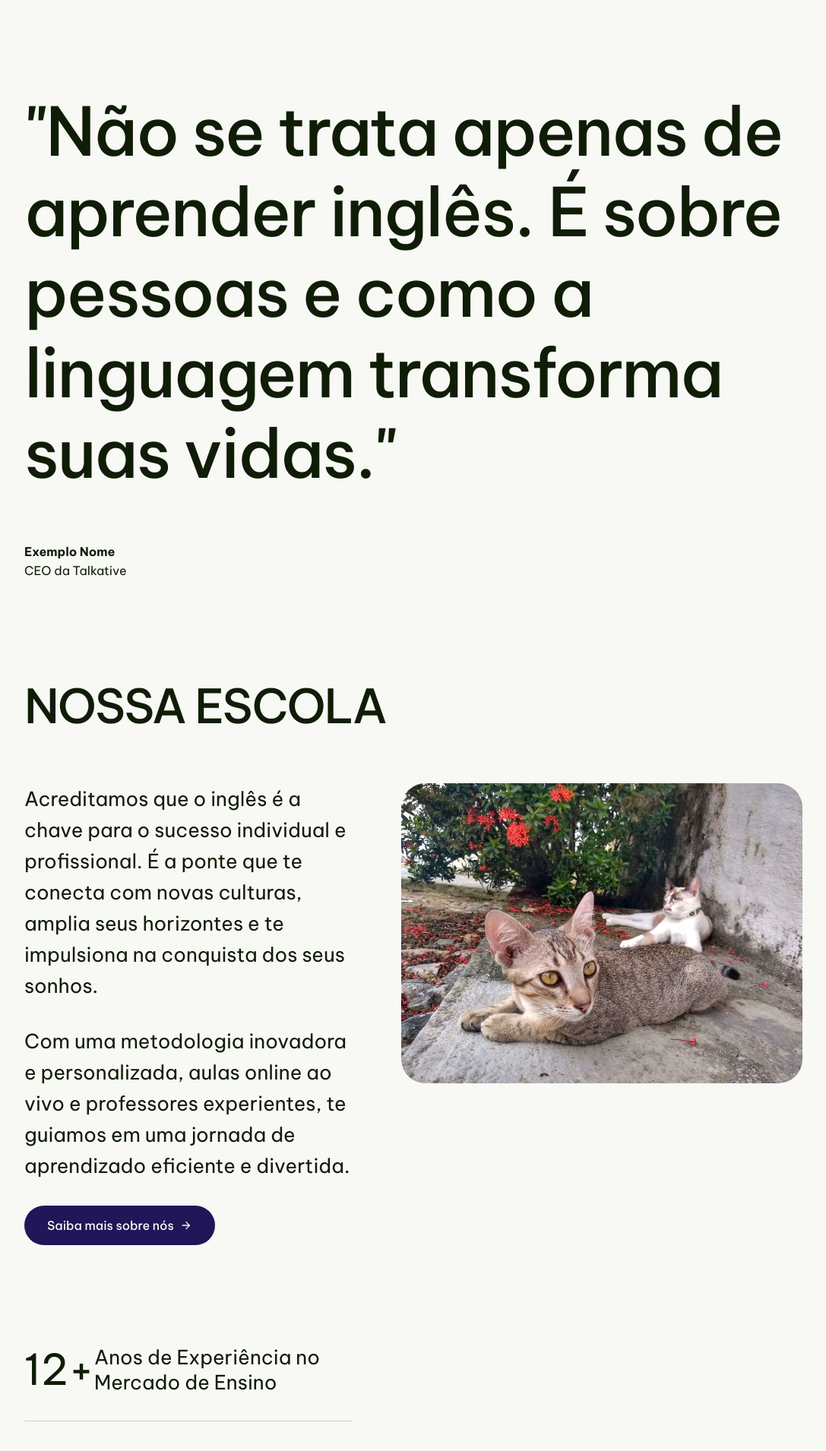
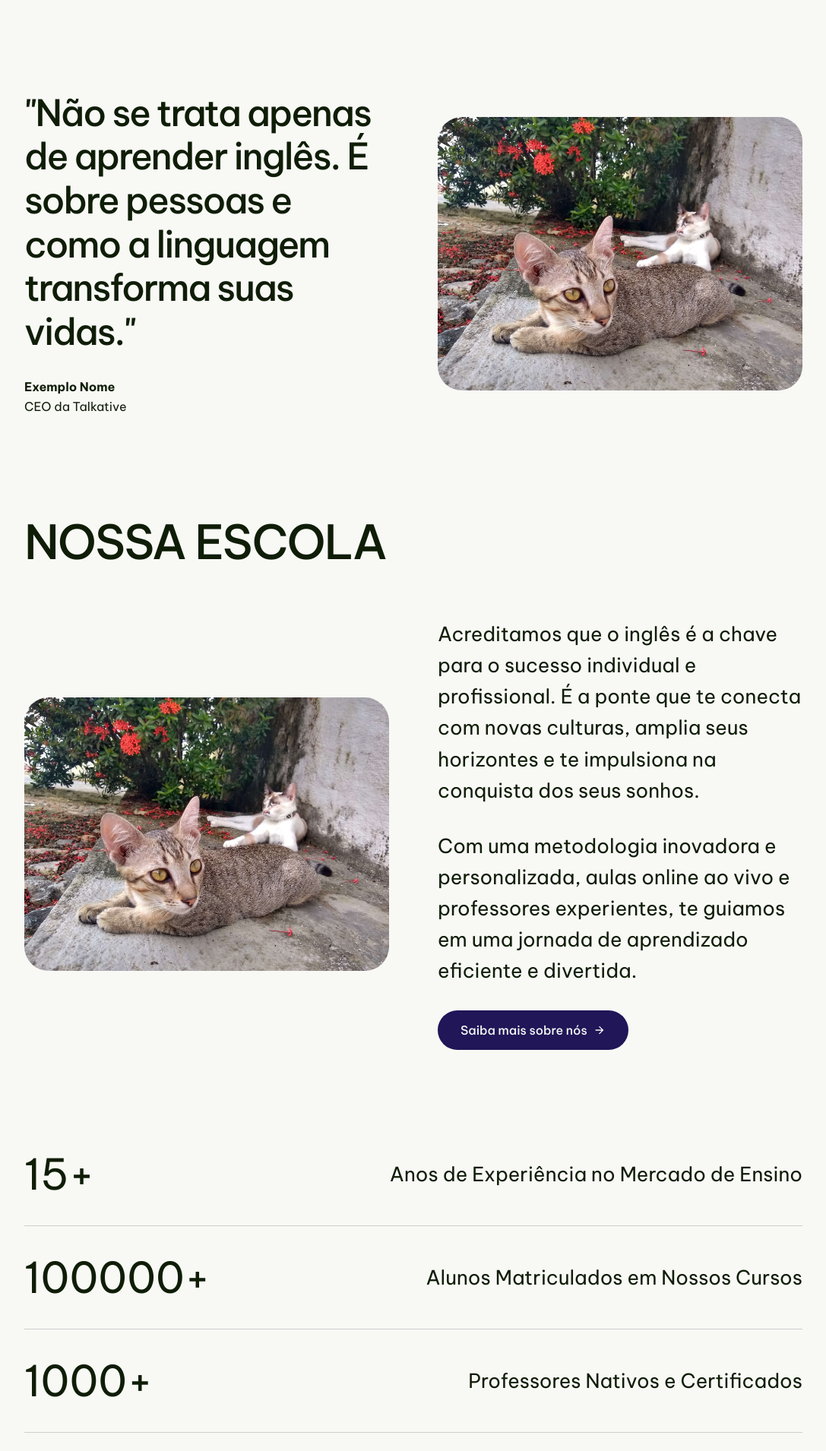
Before and after one commit to SnayderRodrigues/react-study, a React (Vite) app: page / in a window 1280 px wide. Shown: the part 1640-3550 px from the top of the page at 76% size, without its empty margins (96-1183 px from the left). Built offline with nearby package versions, Linux system fonts and the light colour scheme.

Commit message:
update: about section styles

```diff
--- a/src/pages/home/About.jsx
+++ b/src/pages/home/About.jsx
@@ -1,11 +1,6 @@
 import { Link } from "react-router-dom";
 import Cat from "../../img/IMG_20200407_163224926_HDR-01.jpeg";
-import AboutUsPhoto from "../../img/daniel-lee-S9Zo6zF9cWE-unsplash-_1_.webp";
 import { IoMdArrowForward } from "react-icons/io";
-import Walkme from "../../assets/svg/walkme.svg"
-import UniEssex from "../../assets/svg/university-of-essex.svg"
-import Uber from "../../assets/svg/uber.svg"
-import Hootsuite from "../../assets/svg/hootsuite.svg"
 
 const About = () => {
   return (
@@ -14,7 +9,8 @@ const About = () => {
         <img src={Cat} alt="" className="about__image" />
       </div>
       <div className="wrapper about__wrapper">
-        <div className="about__headline">
+        <div className="about__headline-wrapper">
+          <div>
             <h2>
               "Não se trata apenas de aprender inglês. É sobre pessoas e como a
               linguagem transforma suas vidas."
@@ -22,10 +18,17 @@ const About = () => {
             <p>Exemplo Nome</p>
             <p>CEO da Talkative</p>
           </div>
+          <div>
+            <img src={Cat} alt="" />
+          </div>
+        </div>
         <h2>NOSSA ESCOLA</h2>
         <div className="about__content-wrapper">
+          <div className="about__content-image">
+            <img src={Cat} alt="" />
+          </div>
           <div className="about__content-description">
-            <div className="about__content-text-1">
+            <div className="about__content-text">
               <p>
                 Acreditamos que o inglês é a chave para o sucesso individual e
                 profissional. É a ponte que te conecta com novas culturas,
@@ -42,25 +45,22 @@ const About = () => {
                 <IoMdArrowForward />
               </Link>
             </div>
-            <div className="about__content-text-2">
+          </div>
+        </div>
+        <div className="about__info-wrapper">
             <div>
-                <span>12+</span>
+              <span>15+</span>
               <span>Anos de Experiência no Mercado de Ensino</span>
             </div>
 
             <div>
-                <span>5000+</span>
-                <span>Alunos Formados com Sucesso</span>
+              <span>100000+</span>
+              <span>Alunos Matriculados em Nossos Cursos</span>
             </div>
 
             <div>
-                <span>80+</span>
+              <span>1000+</span>
               <span>Professores Nativos e Certificados</span>
-              </div>
-            </div>
-          </div>
-          <div className="about__content-image">
-            <img src={Cat} alt="" />
             </div>
         </div>
       </div>
--- a/src/styles/pages/home/_about.scss
+++ b/src/styles/pages/home/_about.scss
@@ -17,66 +17,50 @@
   &__wrapper {
     display: flex;
     flex-direction: column;
-
-    h2:last-of-type {
-      margin-bottom: 4rem;
-    }
   }
-  &__headline {
-    display: inline-block;
+  &__headline-wrapper {
+    display: flex;
+    align-items: center;
+    gap: 4rem;
     margin-bottom: 8rem;
 
+    div {
+      width: 50%;
+    }
     h2 {
-      font-size: clamp(
-        u.rem(44),
-        1.8269230769230769rem + 4.615384615384616vw,
-        u.rem(96)
-      );
+      font-size: 3rem;
       font-weight: 500;
-      margin-bottom: 0;
+      margin-bottom: 2rem;
       clip-path: polygon(0 0, 100% 0, 100% 100%, 0 100%);
     }
-
     p:nth-of-type(1) {
       font-weight: 700;
     }
   }
-  &__cards-carousel {
-    display: flex;
-    flex-direction: column;
-    margin-bottom: 12rem;
-    height: 30vh;
-    overflow: hidden;
-  }
-  &__card {
-    width: 15%;
-    display: flex;
-    flex-direction: column;
-    align-items: center;
-
-    img {
-      border-radius: 0;
-    }
-  }
   &__content-wrapper {
     display: flex;
+    align-items: center;
     gap: 4rem;
+    margin-bottom: 8rem;
+  }
+    &__content-image {
+    width: 50%;
   }
   &__content-description {
-    width: 45%;
+    width: 50%;
     display: flex;
     flex-direction: column;
     justify-content: space-between;
     gap: 8rem;
   }
-  &__content-text-1 {
+  &__content-text {
     p {
       font-size: u.rem(26);
       margin-bottom: 2rem;
       // max-width: 40ch;
     }
   }
-  &__content-text-2 {
+  &__info-wrapper {
     display: flex;
     flex-direction: column;
     gap: 2rem;
@@ -96,7 +80,4 @@
       }
     }
   }
-  &__content-image {
-    width: 55%;
-  }
 }
```
Lines whose indentation alone changed are shown as unchanged.
